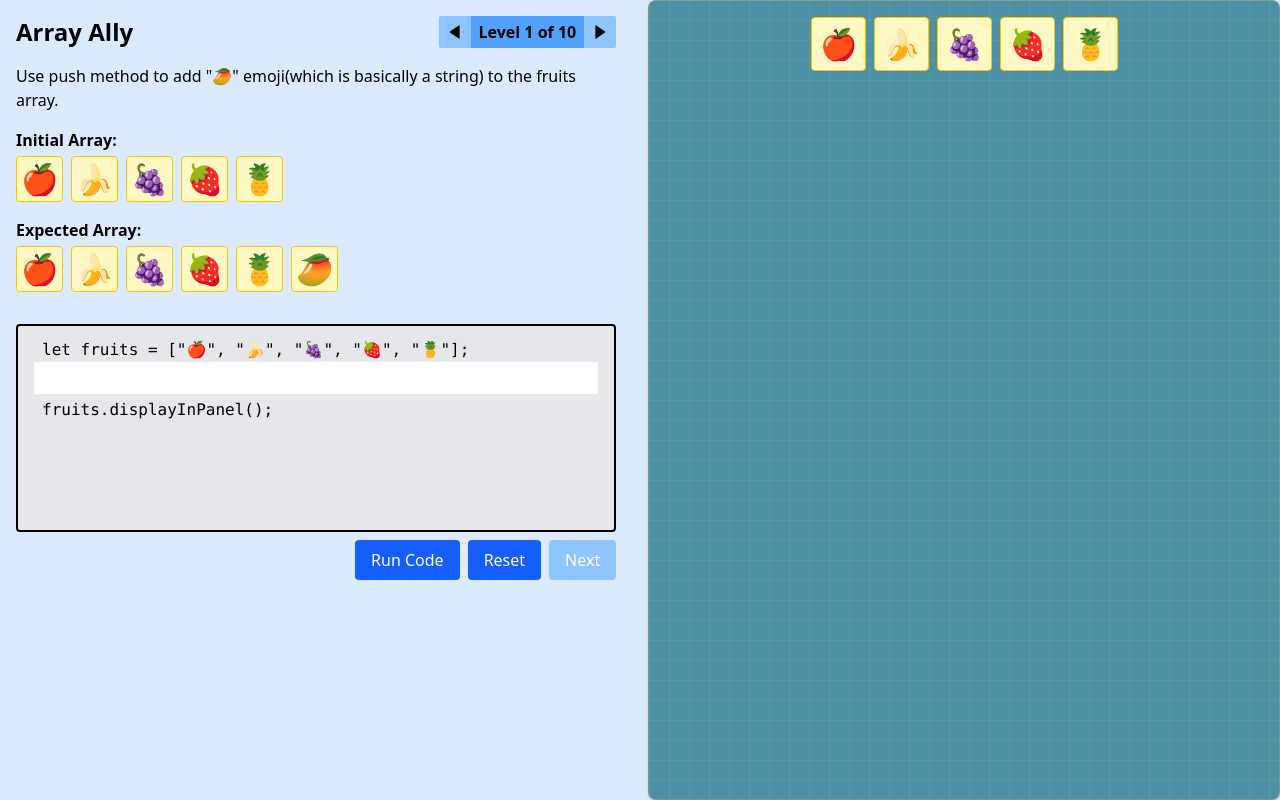
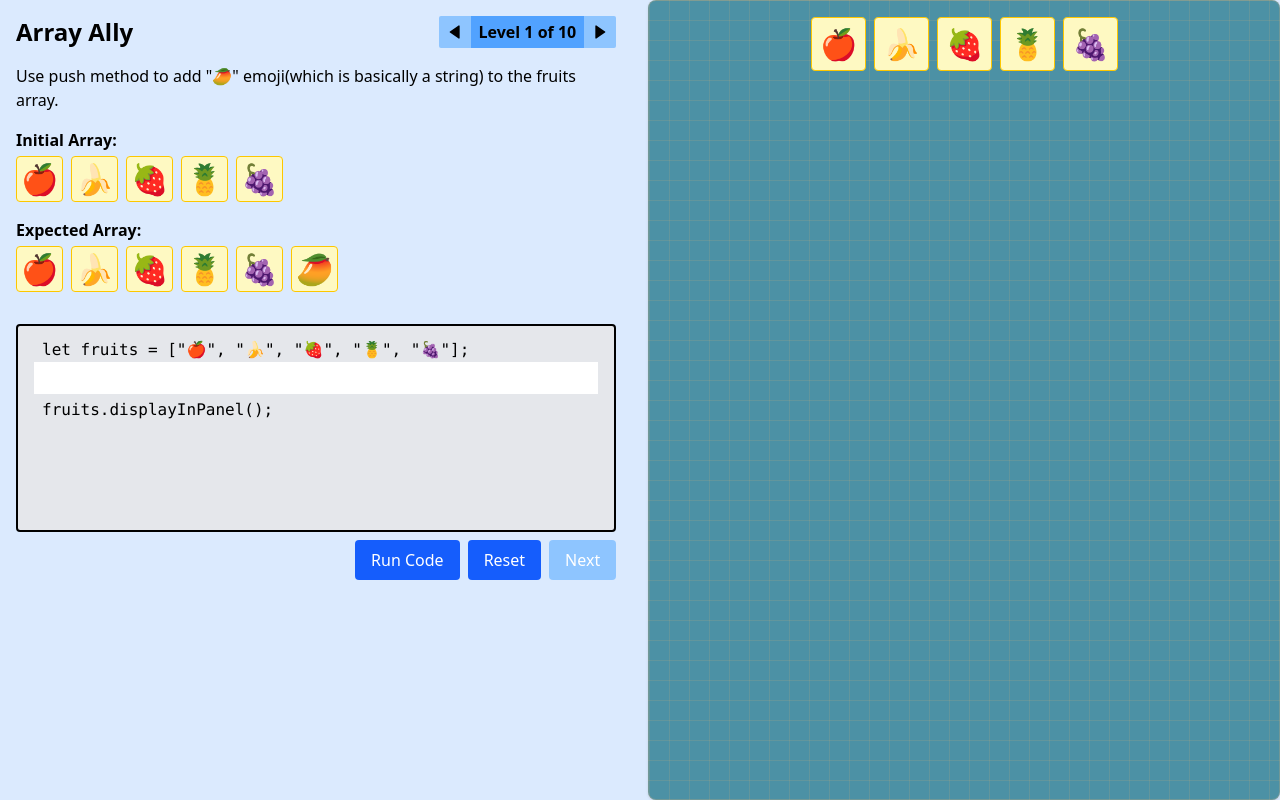
Before and after one commit to deepak-kr-patra/fruityArrays, a React (Vite) app: page / in a window 1280 px wide. Built offline with nearby package versions, Linux system fonts and the light colour scheme.

Commit message:
fixed the bug in the animation across different levels and state updates

```diff
--- a/src/App.css
+++ b/src/App.css
@@ -1,6 +1,4 @@
 .fruitsSection {
-  /* background-color: #faf7f2;
-  background-color: #f9f3e7; */
   background-color: #4c91a5;
   background-image:
     linear-gradient(0deg, rgba(200, 170, 120, 0.18) 1px, transparent 1px),
@@ -12,14 +10,17 @@
 }
 
 .animateArray {
-  animation: animate 1s ease 1;
+  animation: animate 0.4s ease-out;
 }
 
 @keyframes animate {
-  from {
-    transform: scale(0);
+  0% {
+    transform: scale(0.5);
+    opacity: 0;
   }
-  to {
+
+  100% {
     transform: scale(1);
+    opacity: 1;
   }
 }
--- a/src/components/FruitVisualizer.jsx
+++ b/src/components/FruitVisualizer.jsx
@@ -1,39 +1,153 @@
-import { useEffect, useState } from "react";
+import { useEffect, useRef, useState } from "react";
 import useLevel from "../zustand/useLevel";
+import { getLevelInfo } from "../utils/levelsInfo";
+// import { getLevelInfo } from "../utils/levelsInfo";
+
+
+const ANIM_CLEAR_MS = 450; // make slightly longer than CSS animation
 
 const FruitVisualizer = () => {
-    const { level, fruits } = useLevel();
-    const [animSeed, setAnimSeed] = useState(Date.now());
+
+    // const { level, fruits } = useLevel();
+
+    // const prevFruitsRef = useRef([]);
+    // const prevLevelRef = useRef(level);
+    // const [animKeys, setAnimKeys] = useState([]);
+
+    // useEffect(() => {
+    //     let prevFruits = prevFruitsRef.current;
+    //     const prevLevel = prevLevelRef.current;
+
+    //     let newAnimKeys;
+
+    //     if (level !== prevLevel) {
+    //         newAnimKeys = fruits.map(() => true);
+    //         prevFruits = getLevelInfo(level).defaultFruits;
+    //     } else {
+    //         console.log("prev: [" + prevFruits.toString() + "]");
+    //         console.log("curr: [" + fruits.toString() + "]");
+
+    //         // newAnimKeys = fruits.map((fruit, idx) => prevFruits[idx] !== fruit);
+    //         newAnimKeys = fruits.map((fruit, idx) => {
+    //             const wasHere = prevFruits.includes(fruit);
+    //             return !wasHere;
+    //         });
+
+    //     }
+
+    //     setAnimKeys(newAnimKeys);
+    //     console.log(animKeys.toString());
+
+    //     prevFruitsRef.current = fruits; // update reference
+    //     prevLevelRef.current = level; // update reference
+    // }, [fruits]);
+
+    const { fruits, level, setFruits } = useLevel();
+
+    // refs to hold previous values (persist across renders without causing rerenders)
+    const prevFruitsRef = useRef([]);
+    const prevLevelRef = useRef();
+
+    // per-index flags: true => add `.animateArray` to that element
+    const [animFlags, setAnimFlags] = useState(() => fruits.map(() => true));
 
     useEffect(() => {
-        setAnimSeed(Date.now());
-    }, [level]);
+        const prevFruits = prevFruitsRef.current;
+        const prevLevel = prevLevelRef.current;
 
-    // useLayoutEffect(() => {
-    //     const fruitDivs = document.querySelectorAll('.fruitsSection > div');
+        let newAnimFlags;
 
-    //     fruitDivs.forEach(fruitDiv => {
-    //         fruitDiv.classList.remove('animateArray');
+        if (prevLevel === undefined || level !== prevLevel) {
+            const levelInfo = getLevelInfo(level);
+            console.log("level changed to: " + level);
+            setFruits(levelInfo.defaultFruits);
+            console.log("fruits: " + fruits.toString());
 
-    //         // Force a reflow to make the browser see it as a "new" animation
-    //         void fruitDiv.offsetWidth;
+            // first mount or new level -> animate everything
+            newAnimFlags = levelInfo.defaultFruits.map(() => true);
+        } else {
+            // same level -> mark only truly new occurrences
+            // Build counts of previous occurrences
+            const prevCounts = {};
+            prevFruits.forEach((f) => (prevCounts[f] = (prevCounts[f] || 0) + 1));
 
-    //         fruitDiv.classList.add('animateArray');
-    //     });
+            // consumed counts as we iterate current fruits
+            const consumed = {};
+            newAnimFlags = fruits.map((f) => {
+                const prevCount = prevCounts[f] || 0;
+                const seen = consumed[f] || 0;
+                consumed[f] = seen + 1;
+                // If we've already matched all prev occurrences of this value,
+                // this current occurrence is an extra (i.e. new)
+                return consumed[f] > prevCount;
+            });
+        }
+
+        // Apply flags so render adds the class to newly changed indices
+        setAnimFlags(newAnimFlags);
+
+        // Clear flags after animation finishes so same item can animate again later
+        let t;
+        if (newAnimFlags.some(Boolean)) {
+            t = setTimeout(() => {
+                setAnimFlags((prev) => prev.map(() => false));
+            }, ANIM_CLEAR_MS);
+        }
+
+        // update prev refs AFTER computing animation flags
+        prevFruitsRef.current = fruits;
+        prevLevelRef.current = level;
+
+        return () => clearTimeout(t);
+    }, [fruits]);
+
+    // useEffect(() => {
+    //     const newAnimFlags = fruits.map(() => true);
+    //     console.log(newAnimFlags);
+
+    //     // setAnimFlags(newAnimFlags);
     // }, [level]);
 
     return (
         <div className="fruitsSection w-full flex flex-wrap justify-center gap-2 bg-white p-4 rounded shadow min-h-[100px] h-full">
-            {fruits.map((fruit, idx) => (
-                <div
-                    key={`${animSeed}-${idx}`}
-                    className="animateArray h-max text-3xl p-2 bg-yellow-100 rounded border border-yellow-400"
+            {fruits.map((fruit, idx) => {
+                return <div
+                    key={`${level}-${idx}`}
+                    className={`${animFlags[idx] ? 'animateArray' : ''} h-max text-3xl p-2 bg-yellow-100 rounded border border-yellow-400`}
                 >
                     {fruit || "❓"}
                 </div>
-            ))}
+            })}
         </div>
     );
 }
 
 export default FruitVisualizer
+
+// useEffect(() => {
+//     const prevFruits = prevFruitsRef.current;
+//     const prevLevel = prevLevelRef.current;
+
+//     let newAnimKeys;
+
+//     if (level !== prevLevel) {
+//         newAnimKeys = fruits.map(() => true);
+//     } else {
+//         newAnimKeys = fruits.map((fruit, idx) => prevFruits[idx] !== fruit);
+//     }
+
+//     setAnimKeys(newAnimKeys);
+
+//     prevFruitsRef.current = fruits;
+//     prevLevelRef.current = level;
+
+// }, [fruits, level]);
+
+
+// useEffect(() => {
+//     // const newAnimKeys = fruits.map(() => true);
+//     // setAnimKeys(newAnimKeys);
+//     const prevFruits = prevFruitsRef.current;
+//     console.log("prev: [" + prevFruits.toString() + "]");
+//     console.log("curr: [" + fruits.toString() + "]");
+// }, [level]);
--- a/src/utils/levelsInfo.js
+++ b/src/utils/levelsInfo.js
@@ -1,15 +1,15 @@
 const levelsInfo = [
     // level 1 info at index 0
     {
-        defaultFruits: ['🍎', '🍌', '🍇', '🍓', '🍍'],
-        expectedFruits: ['🍎', '🍌', '🍇', '🍓', '🍍', '🥭'],
+        defaultFruits: ['🍎', '🍌', '🍓', '🍍', '🍇'],
+        expectedFruits: ['🍎', '🍌', '🍓', '🍍', '🍇', '🥭'],
         maxLines: 1,
         levelDescription: 'Use push method to add "🥭" emoji(which is basically a string) to the fruits array.'
     },
     // level 2 info at index 1
     {
-        defaultFruits: ['🍎', '🍌', '🍇', '🍓', '🍍', '🥭'],
-        expectedFruits: ['🍎', '🍌', '🍇', '🍓', '🍍'],
+        defaultFruits: ['🍐', '🍌', '🍇', '🍓', '🍍', '🥭'],
+        expectedFruits: ['🍐', '🍌', '🍇', '🍓', '🍍'],
         maxLines: 1,
         levelDescription: 'Use pop method to remove "🥭" from the fruits array.'
     },
```
